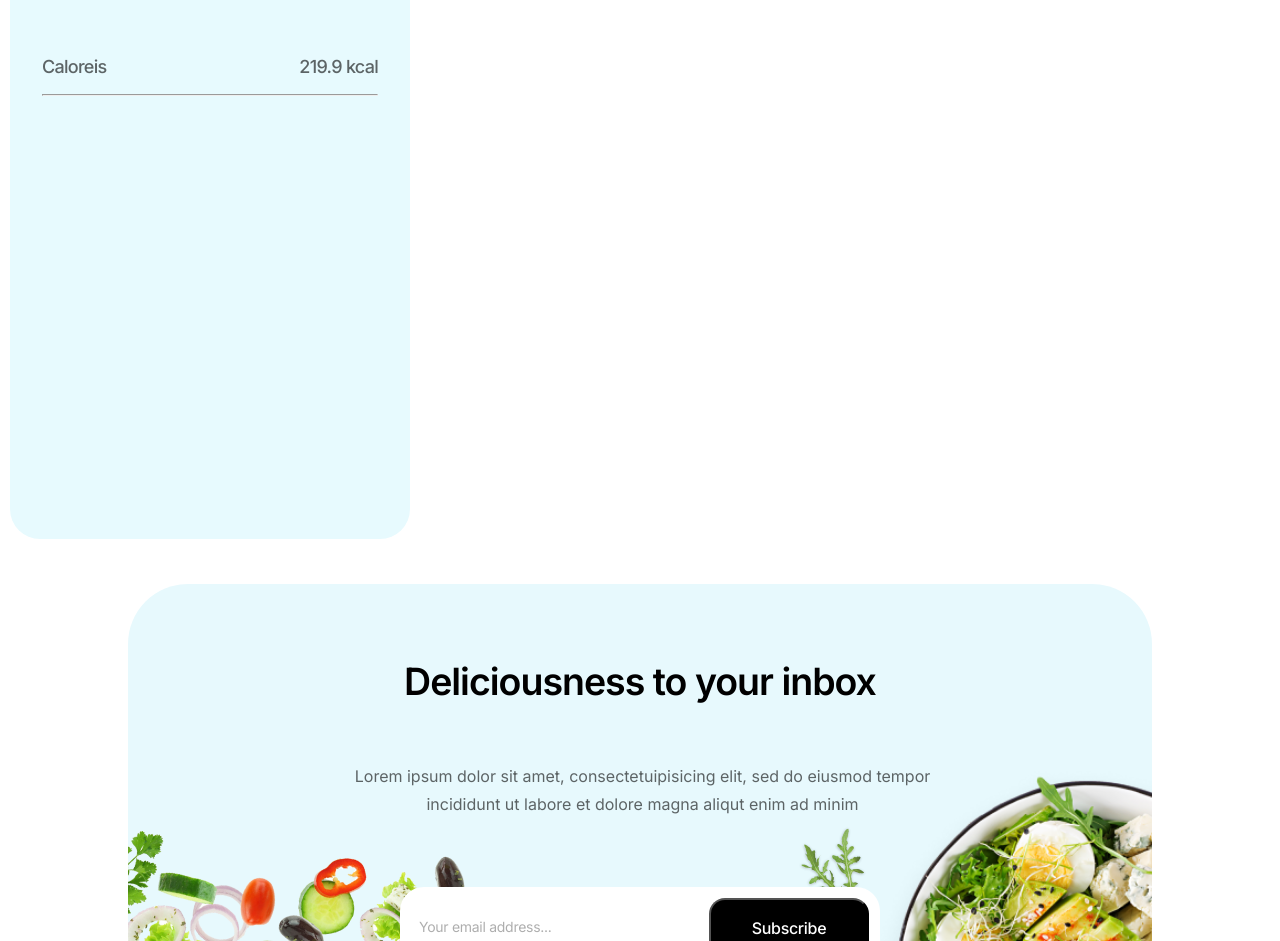
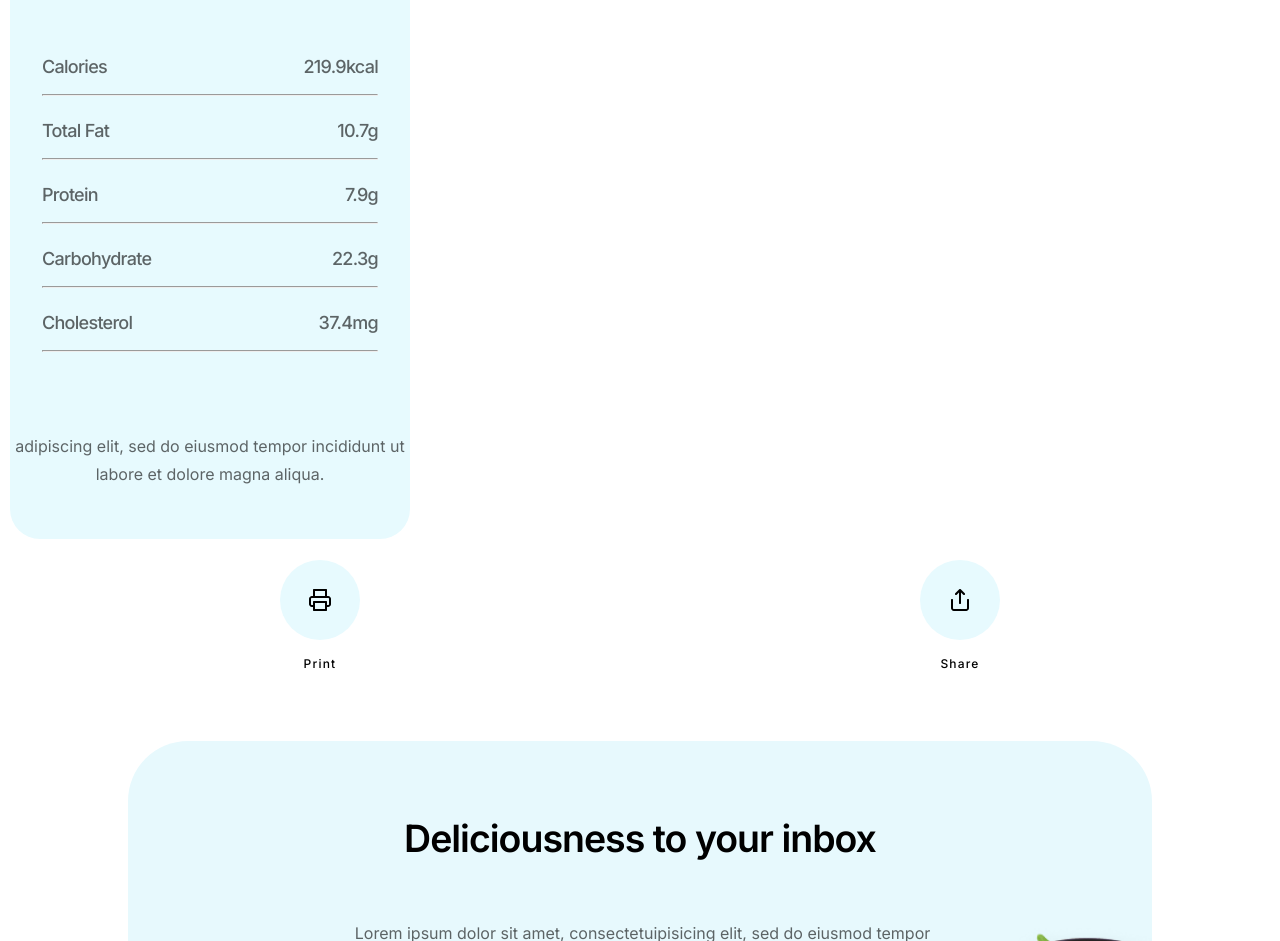
Before and after one commit to NaosouBruno/V-Food, a React (Vite) app: page /details in a window 1280 px wide. Shown: the part 940-1881 px from the top of the page. Built offline with nearby package versions, Linux system fonts and the light colour scheme.

Commit message:
Criando componente de exibição dos valores das receita e seus botoes de share e print

```diff
--- a/src/components/molecules/FoodInfo/index.jsx
+++ b/src/components/molecules/FoodInfo/index.jsx
@@ -2,10 +2,13 @@ import "./info.scss";
 import Timer from "/assets/Timer.svg";
 import ForkKnife from "/assets/ForkKnife.svg";
 import Food from "/assets/Food03.png";
+import Share from "/assets/share.png";
+import Print from "/assets/printer.png";
 import {
   FoodSpecificationsDuo,
   FoodSpecificationsTree,
   NutriInfo,
+  NutriIcon,
 } from "../../molecules/index";
 import John from "/assets/john.png";
 function FoodInfo() {
@@ -33,7 +36,11 @@ function FoodInfo() {
           leftSubTitle="15 minutes"
         />
       </div>
-      <NutriInfo itemName="Caloreis" itemQuant="219.9" />
+      <NutriInfo />
+      <div className="foodInfo-options">
+        <NutriIcon icon={Print} title="Print" />
+        <NutriIcon icon={Share} title="Share" />
+      </div>
     </div>
   );
 }
--- a/src/components/molecules/FoodInfo/info.scss
+++ b/src/components/molecules/FoodInfo/info.scss
@@ -21,6 +21,10 @@
     height: 311.91px;
     margin: 0 auto;
     border-radius: 15px;
+  }
+  &-options {
+    display: flex;
+    justify-content: space-around;
   }
 }
 
--- a/src/components/molecules/FoodIngredient/index.jsx
+++ /dev/null
@@ -1,5 +0,0 @@
-import "./ingredient.scss";
-function FoodIngredient() {
-  return <div></div>;
-}
-export default FoodIngredient;
--- a/src/components/molecules/FoodNutritionInfo/index.jsx
+++ b/src/components/molecules/FoodNutritionInfo/index.jsx
@@ -1,13 +1,23 @@
 import "./nutri.scss";
+import { NutriItem } from "../../molecules";
 function NutriInfo(props) {
   return (
     <div className="nutrition">
       <h2 className="nutrition-title">Nutrition Information</h2>
-      <div className="nutrition-container">
-        <span className="nutrition-item">{props.itemName}</span>
-        <span className="nutrition-item">{props.itemQuant} kcal</span>
-      </div>
+      <NutriItem itemName="Calories" itemQuant="219.9" type="kcal" />
       <hr className="nutrition-line" />
+      <NutriItem itemName="Total Fat" itemQuant="10.7" type="g" />
+      <hr className="nutrition-line" />
+      <NutriItem itemName="Protein" itemQuant="7.9" type="g" />
+      <hr className="nutrition-line" />
+      <NutriItem itemName="Carbohydrate" itemQuant="22.3" type="g" />
+      <hr className="nutrition-line" />
+      <NutriItem itemName="Cholesterol" itemQuant="37.4" type="mg" />
+      <hr className="nutrition-line" />
+      <p className="nutrition-description">
+        adipiscing elit, sed do eiusmod tempor incididunt ut labore et dolore
+        magna aliqua.
+      </p>
     </div>
   );
 }
--- a/src/components/molecules/FoodNutritionInfo/nutri.scss
+++ b/src/components/molecules/FoodNutritionInfo/nutri.scss
@@ -5,7 +5,7 @@
   flex-direction: column;
   width: 400px;
   height: 600px;
-  margin: 45px 10px;
+  margin: 45px 10px 21px;
   background: #e7fafe;
   border-radius: 30px;
   &-title {
@@ -37,4 +37,14 @@
     height: 0px;
     margin: 0 auto;
   }
+  &-description {
+    margin-top: 80px;
+    font-family: $inter;
+    font-style: normal;
+    font-weight: 400;
+    font-size: 16px;
+    line-height: 28px;
+    text-align: center;
+    color: rgba(0, 0, 0, 0.6);
+  }
 }
--- /dev/null
+++ b/src/components/molecules/NutritionIcon/index.jsx
@@ -0,0 +1,12 @@
+import "./nutriIcon.scss";
+function NutriIcon(props) {
+  return (
+    <div className="nutriIcon">
+      <div className="nutriIcon-container">
+        <img src={props.icon} />
+      </div>
+      <span className="nutriIcon-title">{props.title}</span>
+    </div>
+  );
+}
+export default NutriIcon;
--- /dev/null
+++ b/src/components/molecules/NutritionIcon/nutriIcon.scss
@@ -0,0 +1,26 @@
+@use "/public/styles/variables" as *;
+.nutriIcon {
+  display: flex;
+  flex-direction: column;
+  cursor: pointer;
+  &-container {
+    display: flex;
+    align-items: center;
+    justify-content: center;
+    border-radius: 50%;
+    background: #e7fafe;
+    width: 80px;
+    height: 80px;
+  }
+  &-title {
+    font-family: $inter;
+    font-style: $fontWeightBody;
+    font-weight: 500;
+    font-size: 12px;
+    line-height: 15px;
+    text-align: center;
+    letter-spacing: 0.1em;
+    color: $colorDark;
+    margin: 16px 0 70px 0;
+  }
+}
--- /dev/null
+++ b/src/components/molecules/NutritionItem/index.jsx
@@ -0,0 +1,12 @@
+function NutriItem(props) {
+  return (
+    <div className="nutrition-container">
+      <span className="nutrition-item">{props.itemName}</span>
+      <span className="nutrition-item">
+        {props.itemQuant}
+        {props.type}
+      </span>
+    </div>
+  );
+}
+export default NutriItem;
--- a/src/components/molecules/index.jsx
+++ b/src/components/molecules/index.jsx
@@ -12,5 +12,7 @@ export { default as HomeRecipes } from "./HomeRecipes";
 export { default as FoodSpecificationsTree } from "./FoodInfoTree";
 export { default as FoodSpecificationsDuo } from "./FoodSpecifications";
 export { default as FoodInfo } from "./FoodInfo";
-export { default as FoodIngredient } from "./FoodIngredient";
+
 export { default as NutriInfo } from "./FoodNutritionInfo";
+export { default as NutriItem } from "./NutritionItem";
+export { default as NutriIcon } from "./NutritionIcon";
--- a/src/components/organisms/RecipesDetails/index.jsx
+++ b/src/components/organisms/RecipesDetails/index.jsx
@@ -1,4 +1,4 @@
-import { FoodInfo, FoodIngredient } from "../../molecules/";
+import { FoodInfo } from "../../molecules/";
 import { Navbar, NewsletterForm, Footer } from "../../organisms";
 import "./recipeDetails.scss";
 function RecipesDetails() {
@@ -6,7 +6,7 @@ function RecipesDetails() {
     <div>
       <Navbar />
       <FoodInfo />
-      <FoodIngredient />
+
       <NewsletterForm />
       <Footer />
     </div>
```
Also changed, not shown: public/assets/printer.png (added), public/assets/share.png (added), src/components/molecules/FoodIngredient/ingredient.scss (deleted).
